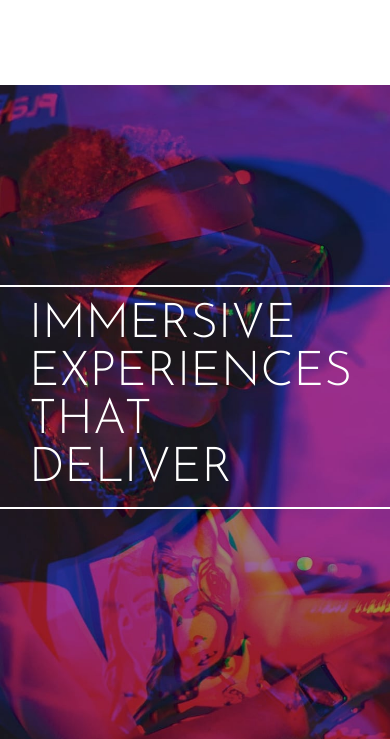
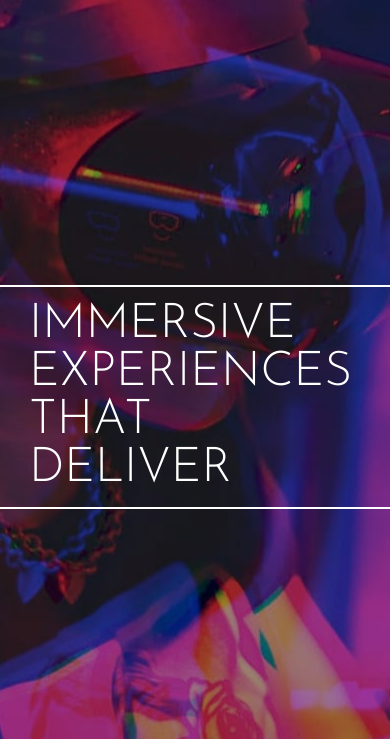
Before and after one commit to Nesh00/loopstudios-landing-page, a website: page index.html in a window 390 px wide. Shown: the part 105-844 px from the top of the page. Drawn offline with Linux system fonts and the light colour scheme.

Commit message:
fix header bug

```diff
--- a/sass/_hamburger-nav.scss
+++ b/sass/_hamburger-nav.scss
@@ -1,8 +1,8 @@
-@media screen and (min-width: 56.26em) {
-  .hamburger-container {
-    display: none;
-  }
-}
+// @media screen and (min-width: 56.26em) {
+//   .hamburger-container {
+//     display: none;
+//   }
+// }
 
 @media screen and (max-width: 56.25em) {
   .hamburger {
--- a/sass/_header.scss
+++ b/sass/_header.scss
@@ -15,7 +15,7 @@
     left: 7.9rem;
     bottom: 3.2rem;
     height: 18.4rem;
-    width: 40.9rem;
+    max-width: 40.9rem;
     border: 2px solid white;
     padding: 2.5rem;
 
@@ -71,7 +71,7 @@
   .header {
     padding: 3rem 2.3rem 0 1.3rem;
     background: no-repeat url(/images/mobile/image-hero.jpg);
-    background-size: 100%;
+    // background-size: 100%;
     background-position: center;
 
     &-headline {
```
Also changed, not shown: style.css.
